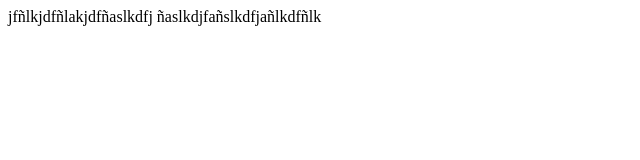
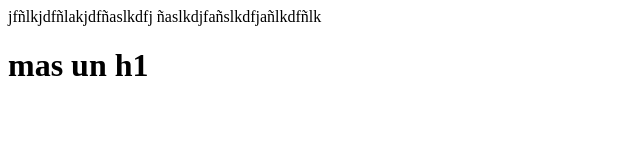
Before and after one commit to wa-lopezch/git-course, a plain HTML site: page index.html in a window 1280 px wide. Shown: the whole page, without its empty margins (0-640 px from the left). Drawn offline with Linux system fonts and the light colour scheme.

Commit message:
mas un h1

```diff
--- a/index.html
+++ b/index.html
@@ -8,5 +8,6 @@
 </head>
 <body>
     jfñlkjdfñlakjdfñaslkdfj ñaslkdjfañslkdfjañlkdfñlk
+    <h1> mas un h1</h1>
 </body>
 </html>
```
